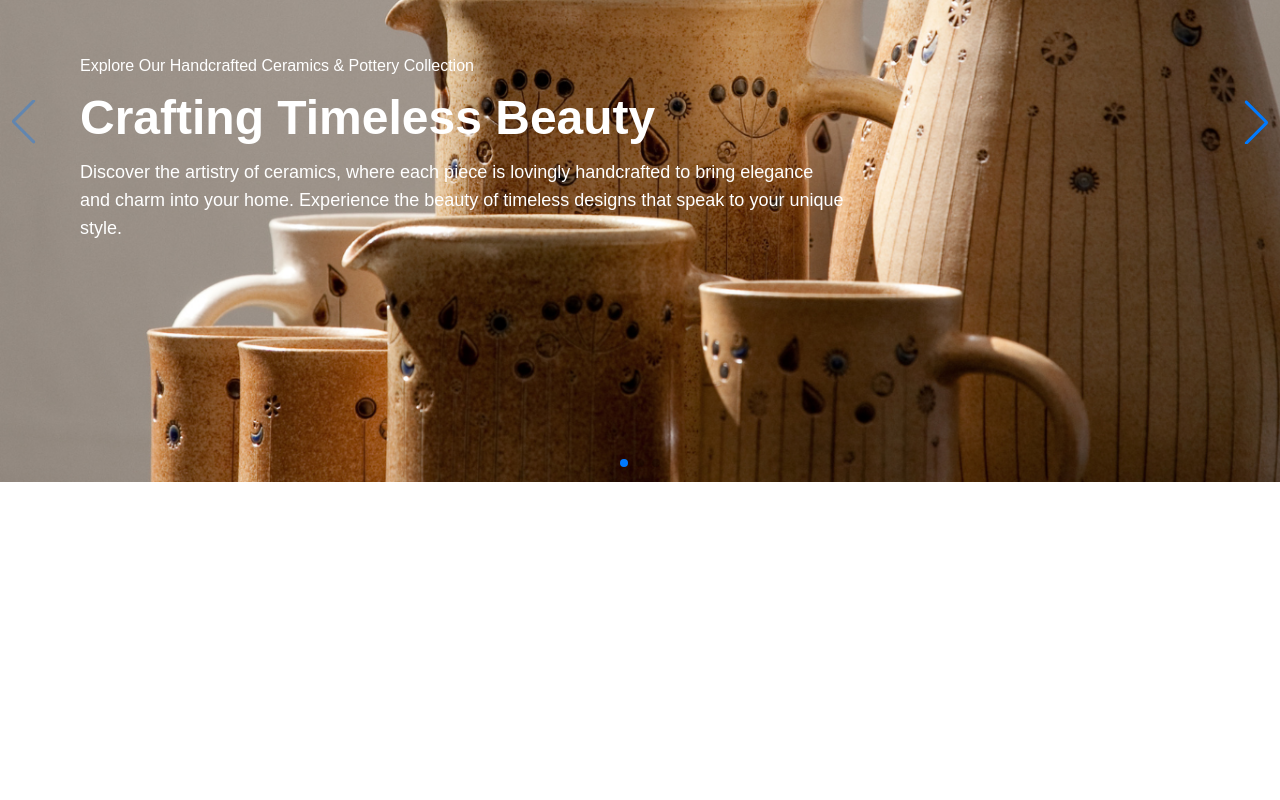
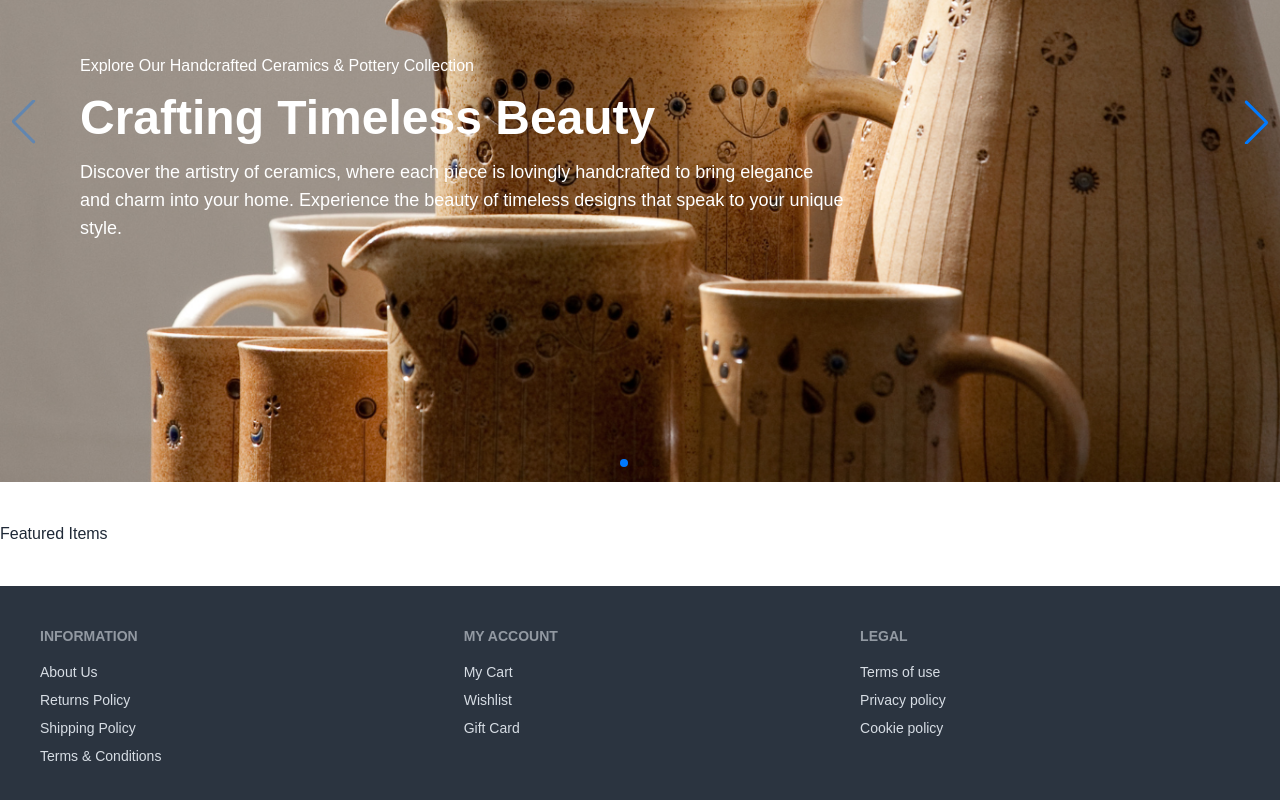
Before and after one commit to sadmaningithub/a10-artisan-clayworks-client, a React (Vite) app: page / in a window 1280 px wide. Shown: the part 306-1106 px from the top of the page. Before the commit the page ends 800 px from the top, so only its background shows below. Built offline with nearby package versions, Linux system fonts and the light colour scheme.

Commit message:
footer and featured items page added

```diff
--- /dev/null
+++ b/src/components/FeaturedItems/FeaturedItems.jsx
@@ -0,0 +1,11 @@
+
+
+const FeaturedItems = () => {
+    return (
+        <div className="my-10">
+            <h1>Featured Items</h1>
+        </div>
+    );
+};
+
+export default FeaturedItems;
--- a/src/components/Footer/Footer.jsx
+++ b/src/components/Footer/Footer.jsx
@@ -2,9 +2,29 @@
 
 const Footer = () => {
     return (
-        <div>
-
-        </div>
+        <footer className="footer bg-neutral text-neutral-content p-10">
+            <div className="footer max-w-7xl mx-auto">
+                <nav>
+                    <h6 className="footer-title">Information</h6>
+                    <a className="link link-hover">About Us</a>
+                    <a className="link link-hover">Returns Policy</a>
+                    <a className="link link-hover">Shipping Policy</a>
+                    <a className="link link-hover">Terms & Conditions</a>
+                </nav>
+                <nav>
+                    <h6 className="footer-title">My Account</h6>
+                    <a className="link link-hover">My Cart</a>
+                    <a className="link link-hover">Wishlist</a>
+                    <a className="link link-hover">Gift Card</a>
+                </nav>
+                <nav>
+                    <h6 className="footer-title">Legal</h6>
+                    <a className="link link-hover">Terms of use</a>
+                    <a className="link link-hover">Privacy policy</a>
+                    <a className="link link-hover">Cookie policy</a>
+                </nav>
+            </div>
+        </footer>
     );
 };
 
--- a/src/components/Home/Home.jsx
+++ b/src/components/Home/Home.jsx
@@ -1,10 +1,12 @@
 import Banner from "../Banner/Banner";
+import FeaturedItems from "../FeaturedItems/FeaturedItems";
 
 
 const Home = () => {
     return (
         <div>
             <Banner></Banner>
+            <FeaturedItems></FeaturedItems>
         </div>
     );
 };
--- a/src/components/Root/Root.jsx
+++ b/src/components/Root/Root.jsx
@@ -7,7 +7,9 @@ const Root = () => {
     return (
         <div>
             <Header></Header>
-            <Outlet></Outlet>
+            <div className='max-w-7xl mx-auto'>
+                <Outlet></Outlet>
+            </div>
             <Footer></Footer>
         </div>
     );
```
